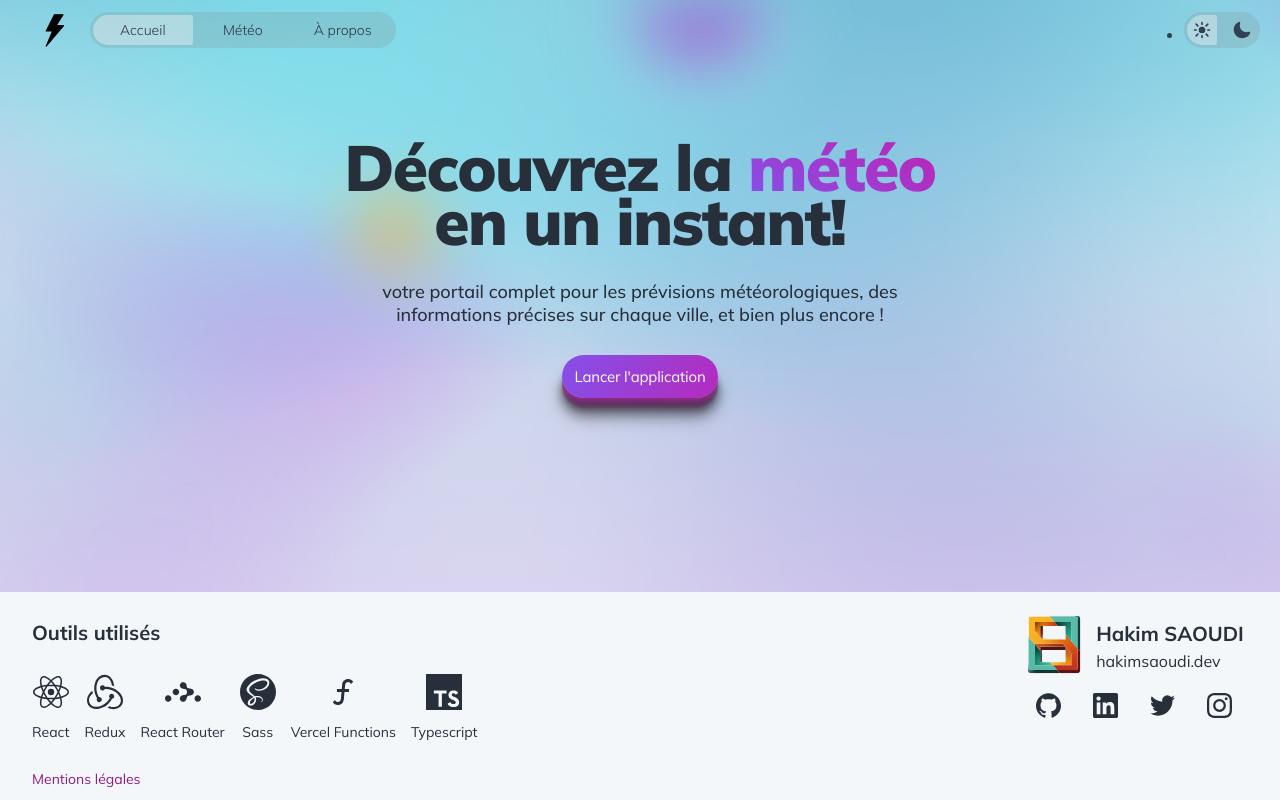
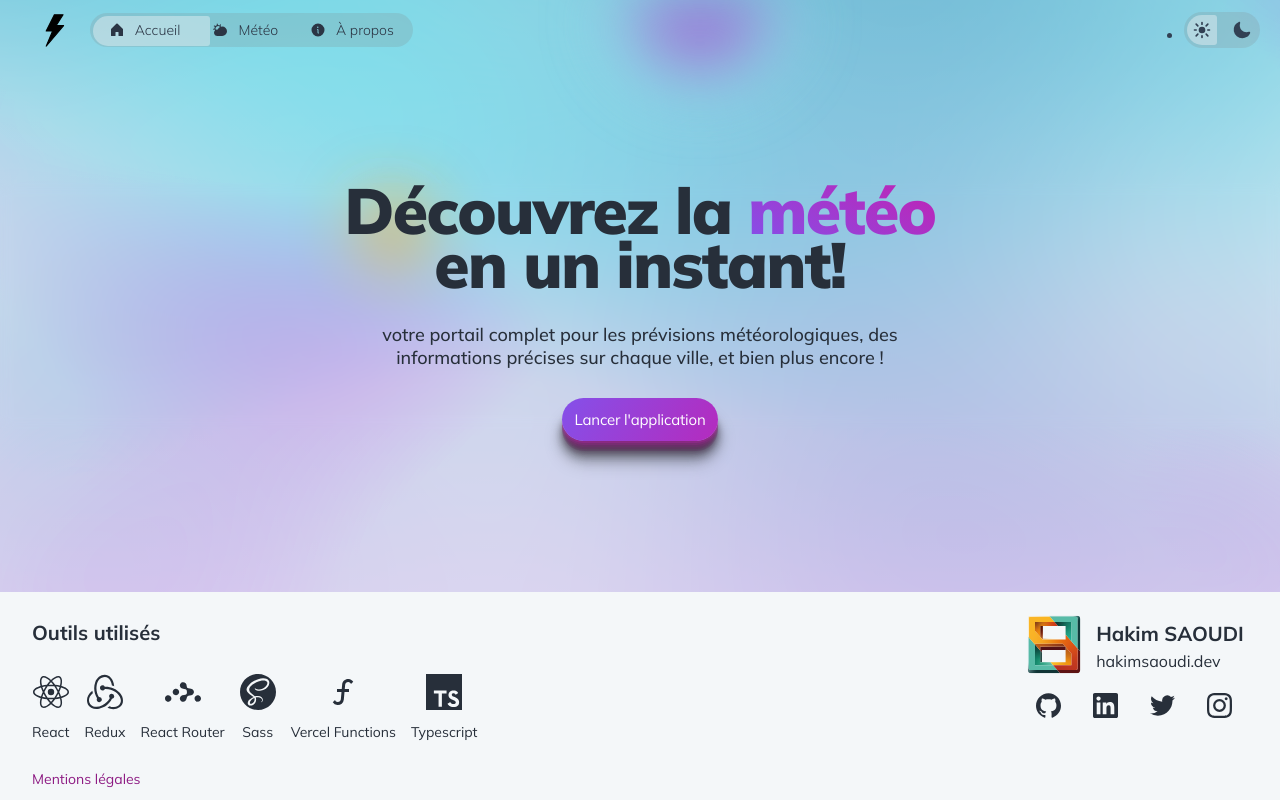
Before and after one commit to saoudi-h/meteo-react-app, a React (Create React App) app: page / in a window 1280 px wide. Built offline with nearby package versions, Linux system fonts and the light colour scheme; no server answers; a web font is replaced by a local one.

Commit message:
feat: Update link styles in Footer and About components

```diff
--- a/src/components/footer/Footer.tsx
+++ b/src/components/footer/Footer.tsx
@@ -13,7 +13,7 @@ const Footer: React.FC = () => {
         <ToolDevList />
         <AuthorCard />
         <div className="footer-legal">
-          <HashLink smooth to="/about#use-local-storage" className="link">
+          <HashLink smooth to="/about#use-local-storage" className="link-accent">
             Mentions légales
           </HashLink>
         </div>
--- a/src/components/header/nav/Nav.sass
+++ b/src/components/header/nav/Nav.sass
@@ -6,6 +6,9 @@ body
             color: $primary-dark-800
             .toggle-item__switch
                 background: rgba($primary-dark-50 ,0.5 )
+        li
+            &:hover
+                color: $accent-dark-900
 
 .nav-toggle
     margin: 0
@@ -16,7 +19,6 @@ body
     flex-direction: row
     justify-content: space-between
     list-style: none
-    height: 36px
     position: relative
     padding:
         left: 3px
@@ -32,9 +34,10 @@ body
         z-index: -1
 
     li
-        margin: 0
-        width: 100px
         .link
+            display: flex
+            flex-direction: row
+            gap: 10px
             color: currentColor
             font-family: Mulish
             font-size: 14px
@@ -44,11 +47,10 @@ body
             flex-direction: row
             align-items: center
             justify-content: center
-            height: 50px
-            padding: 0 16px
+            padding: 8px 16px
 
         &:hover
-            color: $accent-dark-900
+            color: $accent-900
         div
             display: block
             white-space: nowrap
--- a/src/components/header/nav/Nav.tsx
+++ b/src/components/header/nav/Nav.tsx
@@ -4,15 +4,20 @@ import { NavLink, useLocation } from 'react-router-dom'
 import { useSpring, animated } from '@react-spring/web'
 import { NavItem } from './navTypes'
 import NavMobile from './mobile'
+import { PhHouseFill } from '../../icons/PhHouseFill'
+import { PhCloudSunFill } from '../../icons/PhCloudSunFill'
+import { PhInfoFill } from '../../icons/PhInfoFill'
+import { PhImageBrokenFill } from '../../icons/PhImageBrokenFill'
 
 const Nav: React.FC = () => {
   const mediaMd = 768
   const [isMobile, setIsMobile] = useState(window.innerWidth <= mediaMd)
   const location = useLocation()
-  const defaultNavItems = [
-    { path: '/', name: 'Accueil' },
-    { path: '/weather', name: 'Météo' },
-    { path: '/about', name: 'À propos' }
+
+  const defaultNavItems: NavItem[] = [
+    { path: '/', name: 'Accueil', icon: PhHouseFill },
+    { path: '/weather', name: 'Météo', icon: PhCloudSunFill },
+    { path: '/about', name: 'À propos', icon: PhInfoFill }
   ]
   const [navItems, setNavItems] = useState<NavItem[]>([...defaultNavItems])
 
@@ -26,7 +31,7 @@ const Nav: React.FC = () => {
 
   const [itemPositions, setItemPositions] = useState<{ [key: string]: number }>(genItemPosition())
 
-  const notNavItems = [{ path: '/credits', name: 'crédits' }]
+  const notNavItems = [{ path: '/credits', name: 'crédits', icon: PhImageBrokenFill }]
 
   const itemLength = 100
   const marginSwitch = 3
@@ -61,7 +66,7 @@ const Nav: React.FC = () => {
     if (itemPositions[location.pathname] === undefined) {
       const unlistedItem = notNavItems.find(
         (notNavItem) => notNavItem.path === location.pathname
-      ) || { path: '/notfound', name: 'Introuveable' }
+      ) || { path: '/notfound', name: 'Introuveable', icon: PhImageBrokenFill }
       setSelectedItem(unlistedItem.path)
       setNavItems([...navItems, { ...unlistedItem }])
     } else {
@@ -143,7 +148,8 @@ const Nav: React.FC = () => {
             onMouseEnter={() => handleItemHover(item.path)}
             onMouseLeave={handleItemHoverEnd}
           >
-            <div>{item.name}</div>
+            <item.icon width="16px" height="16px" />
+            {item.name}
           </NavLink>
         </li>
       ))}
--- a/src/components/header/nav/mobile/NavMobile.sass
+++ b/src/components/header/nav/mobile/NavMobile.sass
@@ -92,6 +92,11 @@ body
                 background: rgba($primary-50 ,0.4 )
 
             .link
+                display: flex
+                flex-direction: row
+                gap: 10px
+                justify-content: center
+                align-items: center
                 color: currentColor
                 font-family: Mulish
                 font-size: 14px
--- a/src/components/header/nav/mobile/index.tsx
+++ b/src/components/header/nav/mobile/index.tsx
@@ -62,7 +62,8 @@ const NavMobile: React.FC<NavMobileProps> = ({ navItems }) => {
                 if (item.path !== location.pathname)
                   return (
                     <NavLink to={item.path} className="link" onClick={handleClose}>
-                      <div key={item.path}>{item.name}</div>
+                      <item.icon width="16px" height="16px" />
+                      {item.name}
                     </NavLink>
                   )
               })}
--- a/src/components/header/nav/navTypes.ts
+++ b/src/components/header/nav/navTypes.ts
@@ -1,4 +1,5 @@
 export interface NavItem {
   path: string
   name: string
+  icon: React.FC<React.SVGProps<SVGSVGElement>>
 }
--- a/src/pages/about/About.tsx
+++ b/src/pages/about/About.tsx
@@ -130,7 +130,12 @@ const About = () => {
               tester de nouvelles technologies et améliorer mes compétences en développement
               front-end et back-end. Vous pouvez découvrir plus de mes projets et en savoir plus sur
               mon parcours professionnel sur{' '}
-              <a href="https://hakimsaoudi.dev/" target="_new" rel="noreferrer" className="link">
+              <a
+                href="https://hakimsaoudi.dev/"
+                target="_new"
+                rel="noreferrer"
+                className="link-accent"
+              >
                 hakimsaoudi.dev
               </a>
               .
--- a/src/pages/home/Home.sass
+++ b/src/pages/home/Home.sass
@@ -7,6 +7,10 @@ $bg-size: 600%
 $primary-color: #6c63ff
 
 .home
+  display: flex
+  flex-direction: column
+  justify-content: center
+  items-align: center
   .home-hero
 
     .exhero
--- a/src/styles/_utility.sass
+++ b/src/styles/_utility.sass
@@ -6,7 +6,7 @@
 $transition-duration: 0.3s
 
 .dark
-  .link
+  .link-accent
     color: $accent-dark-800
     &:hover
       color: $accent-dark-700
@@ -15,7 +15,7 @@ $transition-duration: 0.3s
       &:hover
         border-bottom: 2px solid $accent-700
 
-.link
+.link-accent
   color: $accent-800
   text-decoration: none
   transition: color $transition-duration
```
